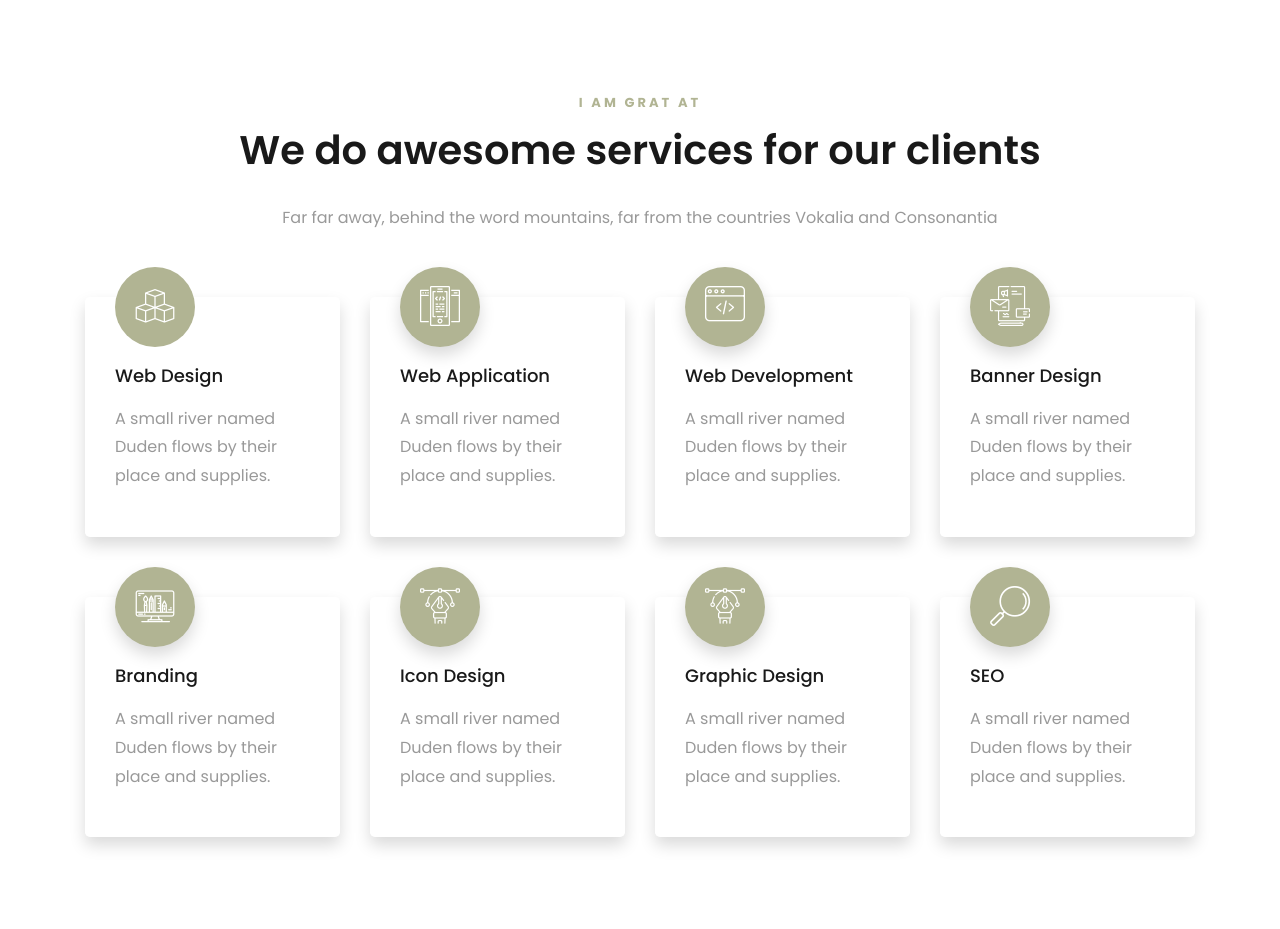
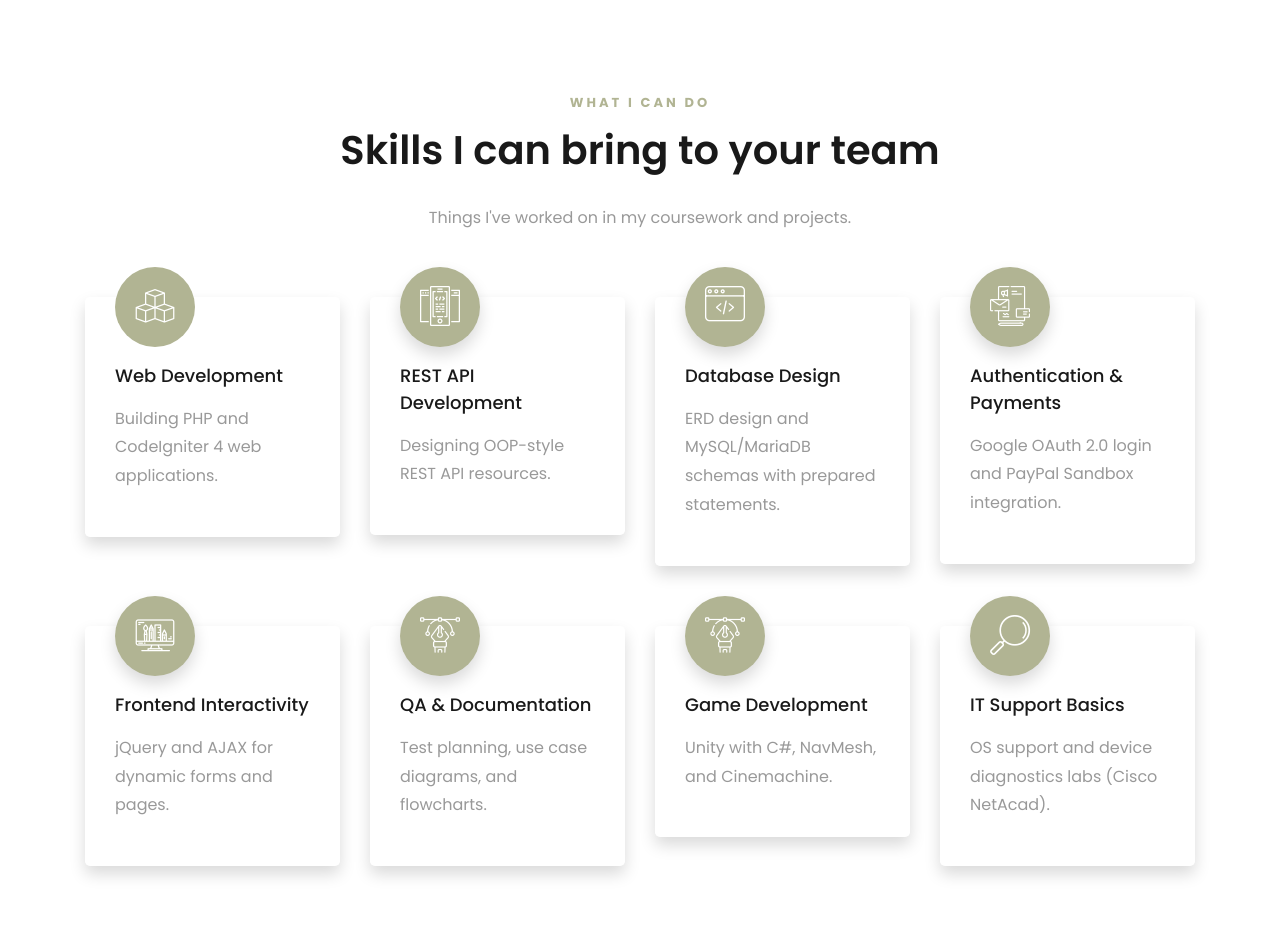
Before and after one commit to carlwilsonricafort-hub/portfolio-for-OJT, a plain HTML site: page index.html in a window 1280 px wide. Shown: the part 3040-3969 px from the top of the page. Drawn offline with Linux system fonts and the light colour scheme; some packages are replaced by stand-ins of ours; no server answers; files whose address does not match are found by name.

Commit message:
Update services section

```diff
--- a/index.html
+++ b/index.html
@@ -567,11 +567,10 @@
       <div class="container">
         <div class="row justify-content-center">
           <div class="col-md-12 heading-section text-center ftco-animate mb-5">
-            <span class="subheading">I am grat at</span>
-            <h2 class="mb-4">We do awesome services for our clients</h2>
+            <span class="subheading">What I can do</span>
+            <h2 class="mb-4">Skills I can bring to your team</h2>
             <p>
-              Far far away, behind the word mountains, far from the countries
-              Vokalia and Consonantia
+              Things I've worked on in my coursework and projects.
             </p>
           </div>
         </div>
@@ -587,9 +586,9 @@
                 <span class="flaticon-3d-design"></span>
               </div>
               <div class="media-body">
-                <h3 class="heading mb-3">Web Design</h3>
+                <h3 class="heading mb-3">Web Development</h3>
                 <p>
-                  A small river named Duden flows by their place and supplies.
+                  Building PHP and CodeIgniter 4 web applications.
                 </p>
               </div>
             </div>
@@ -604,9 +603,9 @@
                 <span class="flaticon-app-development"></span>
               </div>
               <div class="media-body">
-                <h3 class="heading mb-3">Web Application</h3>
+                <h3 class="heading mb-3">REST API Development</h3>
                 <p>
-                  A small river named Duden flows by their place and supplies.
+                  Designing OOP-style REST API resources.
                 </p>
               </div>
             </div>
@@ -621,9 +620,9 @@
                 <span class="flaticon-web-programming"></span>
               </div>
               <div class="media-body">
-                <h3 class="heading mb-3">Web Development</h3>
+                <h3 class="heading mb-3">Database Design</h3>
                 <p>
-                  A small river named Duden flows by their place and supplies.
+                  ERD design and MySQL/MariaDB schemas with prepared statements.
                 </p>
               </div>
             </div>
@@ -638,9 +637,9 @@
                 <span class="flaticon-branding"></span>
               </div>
               <div class="media-body">
-                <h3 class="heading mb-3">Banner Design</h3>
+                <h3 class="heading mb-3">Authentication &amp; Payments</h3>
                 <p>
-                  A small river named Duden flows by their place and supplies.
+                  Google OAuth 2.0 login and PayPal Sandbox integration.
                 </p>
               </div>
             </div>
@@ -658,9 +657,9 @@
                 <span class="flaticon-computer"></span>
               </div>
               <div class="media-body">
-                <h3 class="heading mb-3">Branding</h3>
+                <h3 class="heading mb-3">Frontend Interactivity</h3>
                 <p>
-                  A small river named Duden flows by their place and supplies.
+                  jQuery and AJAX for dynamic forms and pages.
                 </p>
               </div>
             </div>
@@ -675,9 +674,9 @@
                 <span class="flaticon-vector"></span>
               </div>
               <div class="media-body">
-                <h3 class="heading mb-3">Icon Design</h3>
+                <h3 class="heading mb-3">QA &amp; Documentation</h3>
                 <p>
-                  A small river named Duden flows by their place and supplies.
+                  Test planning, use case diagrams, and flowcharts.
                 </p>
               </div>
             </div>
@@ -692,9 +691,9 @@
                 <span class="flaticon-vector"></span>
               </div>
               <div class="media-body">
-                <h3 class="heading mb-3">Graphic Design</h3>
+                <h3 class="heading mb-3">Game Development</h3>
                 <p>
-                  A small river named Duden flows by their place and supplies.
+                  Unity with C#, NavMesh, and Cinemachine.
                 </p>
               </div>
             </div>
@@ -709,9 +708,9 @@
                 <span class="flaticon-zoom"></span>
               </div>
               <div class="media-body">
-                <h3 class="heading mb-3">SEO</h3>
+                <h3 class="heading mb-3">IT Support Basics</h3>
                 <p>
-                  A small river named Duden flows by their place and supplies.
+                  OS support and device diagnostics labs (Cisco NetAcad).
                 </p>
               </div>
             </div>
```
